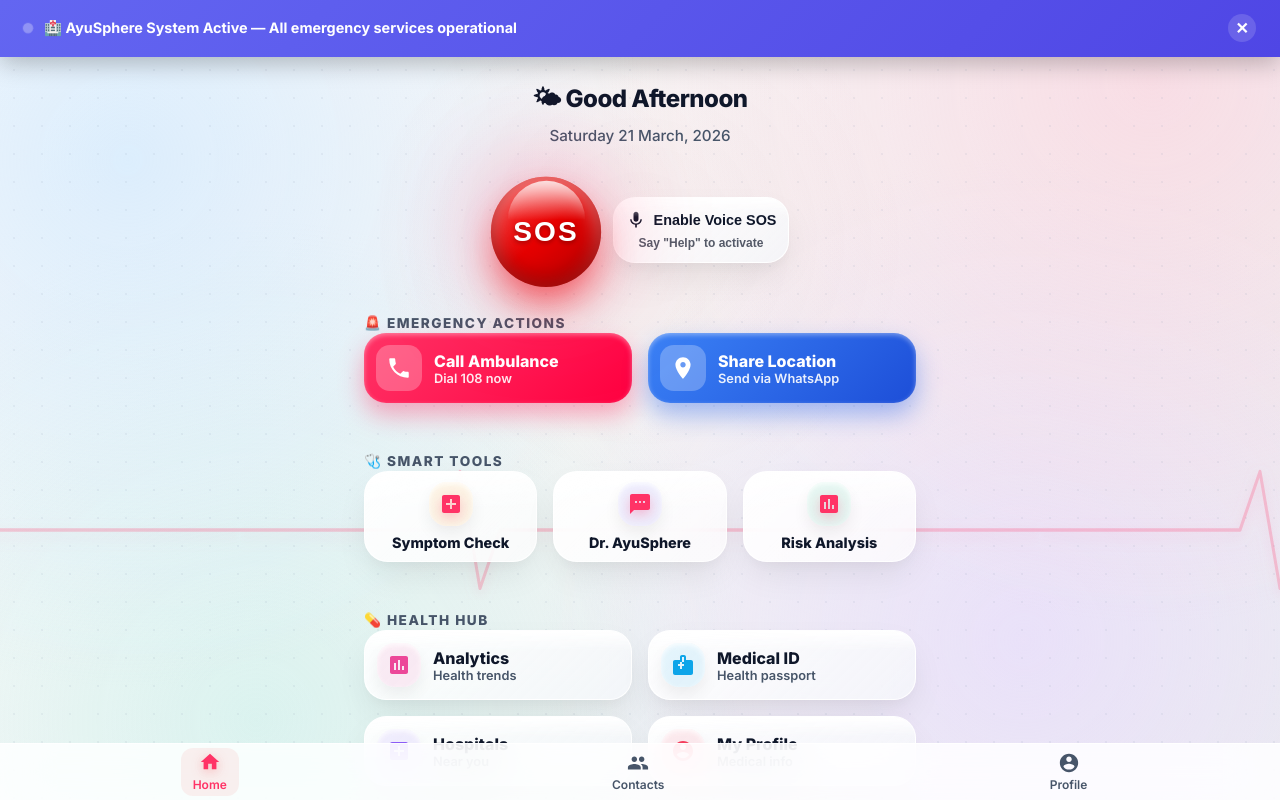
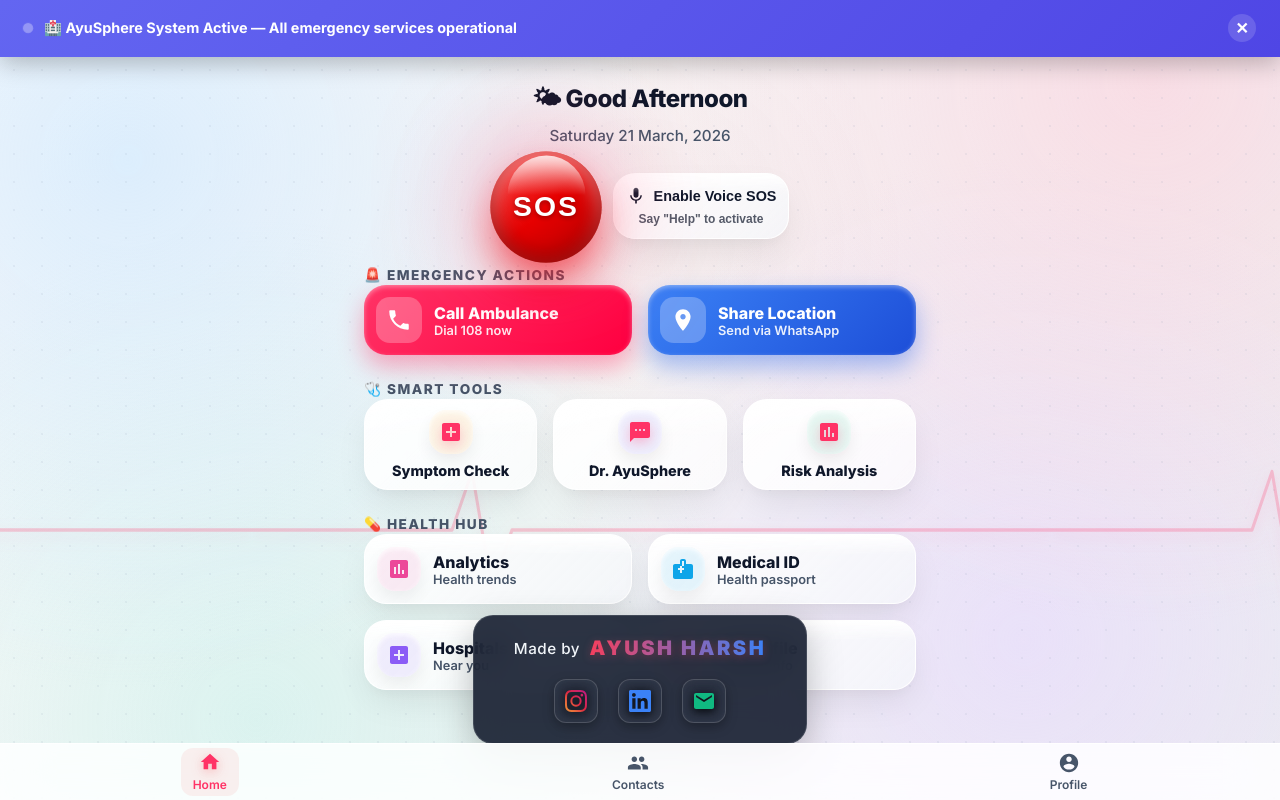
Before and after one commit to Ayush13harsh/AyuSphere, a Next.js app in the folder frontend/: page /dashboard in a window 1280 px wide. Shown: the top 800 px of the page. Built offline with nearby package versions, Linux system fonts and the light colour scheme; no server answers; sample sign-in values are in the browser's storage.

Commit message:
Force strict 100vh container geometries to prevent scroll extrusion and activate absolute vibrancy on SVG elements without hover triggers

```diff
--- a/frontend/app/globals.css
+++ b/frontend/app/globals.css
@@ -936,10 +936,9 @@ main {
 .dashboard-layout {
   display: flex;
   flex-direction: column;
-  justify-content: flex-start; /* Restores natural vertical flow */
-  gap: max(0.5rem, 3vh); /* Scales dynamically but stays tight */
-  height: auto !important; /* Let the entire layout geometrically follow the natural boxes */
-  min-height: 0 !important;
+  justify-content: space-evenly; /* Evenly distills the available space to fit exactly 1 screen */
+  height: calc(100vh - 250px); /* 100vh - Header(70) - Nav(80) - Footer(100) = Exact fit! */
+  min-height: 480px; /* Safe minimum height constraint to prevent crushing cards */
   padding-bottom: 0rem;
   padding-top: 1rem;
 }
@@ -949,8 +948,8 @@ main {
    ══════════════════════════════════════════════════ */
 
 .premium-footer {
-  margin-top: 0.5rem; /* Pulled upwards extremely tight beneath the Health Hub */
-  padding-bottom: 3.5rem; /* Clears floating nav */
+  margin-top: 0; /* Directly attached below Health Hub without any space void */
+  padding-bottom: 6.5rem; /* Absolutely guarantees it clears the fixed Bottom Nav */
   display: flex;
   justify-content: center;
   align-items: flex-start;
@@ -967,7 +966,7 @@ main {
   -webkit-backdrop-filter: blur(16px);
   border: 1px solid rgba(255, 255, 255, 0.12);
   border-radius: 20px; /* curvy at the corner giving it premium look */
-  padding: 1.25rem 2rem; /* Reduced internal padding to collapse unneeded space */
+  padding: 1.25rem 2.5rem; /* Reduced internal padding to collapse unneeded space */
   display: flex;
   flex-direction: column;
   align-items: center;
@@ -1022,7 +1021,6 @@ main {
   -webkit-backdrop-filter: blur(8px);
   border: 1px solid rgba(255, 255, 255, 0.15) !important;
   border-radius: 12px !important; /* Little bit squarish curvy box */
-  color: #e2e8f0; /* Crisp contrasting default SVG outline */
   transition: all 0.3s cubic-bezier(0.4, 0, 0.2, 1);
   box-shadow: 0 4px 12px rgba(0,0,0,0.3) !important; /* Standout shadow separating it from container */
 }
@@ -1030,6 +1028,17 @@ main {
 .social-icon svg {
   transition: all 0.3s cubic-bezier(0.4, 0, 0.2, 1);
   filter: drop-shadow(0 2px 4px rgba(0,0,0,0.8)); /* Internal writing geometry shadow */
+}
+
+/* Base Active Colours - Always permanently colourful! */
+.icon-instagram svg path {
+  fill: url(#igGrad); /* Always holds the native instagram gradient */
+}
+.icon-linkedin svg {
+  color: #3b82f6; /* Beautiful vivid blue inside the block */
+}
+.icon-email svg {
+  color: #10b981; /* High contrast clean emerald */
 }
 
 .social-icon::before {
@@ -1047,9 +1056,6 @@ main {
   transform: scale(1.15);
   filter: drop-shadow(0 4px 8px rgba(0,0,0,0.9)) drop-shadow(0 0 12px rgba(225, 48, 108, 0.8));
 }
-.icon-instagram:hover svg path {
-  fill: url(#igGrad);
-}
 
 .icon-linkedin:hover {
   transform: scale(1.15) translateY(-4px);
@@ -1059,7 +1065,6 @@ main {
 }
 .icon-linkedin:hover svg {
   transform: scale(1.15);
-  color: #3b82f6; /* Beautiful vivid blue inside the block */
   filter: drop-shadow(0 4px 8px rgba(0,0,0,0.9)) drop-shadow(0 0 12px rgba(10, 102, 194, 0.8));
 }
 
@@ -1071,7 +1076,6 @@ main {
 }
 .icon-email:hover svg {
   transform: scale(1.15);
-  color: #10b981; /* High contrast clean emerald */
   filter: drop-shadow(0 4px 8px rgba(0,0,0,0.9)) drop-shadow(0 0 12px rgba(16, 185, 129, 0.8));
 }
 
```
